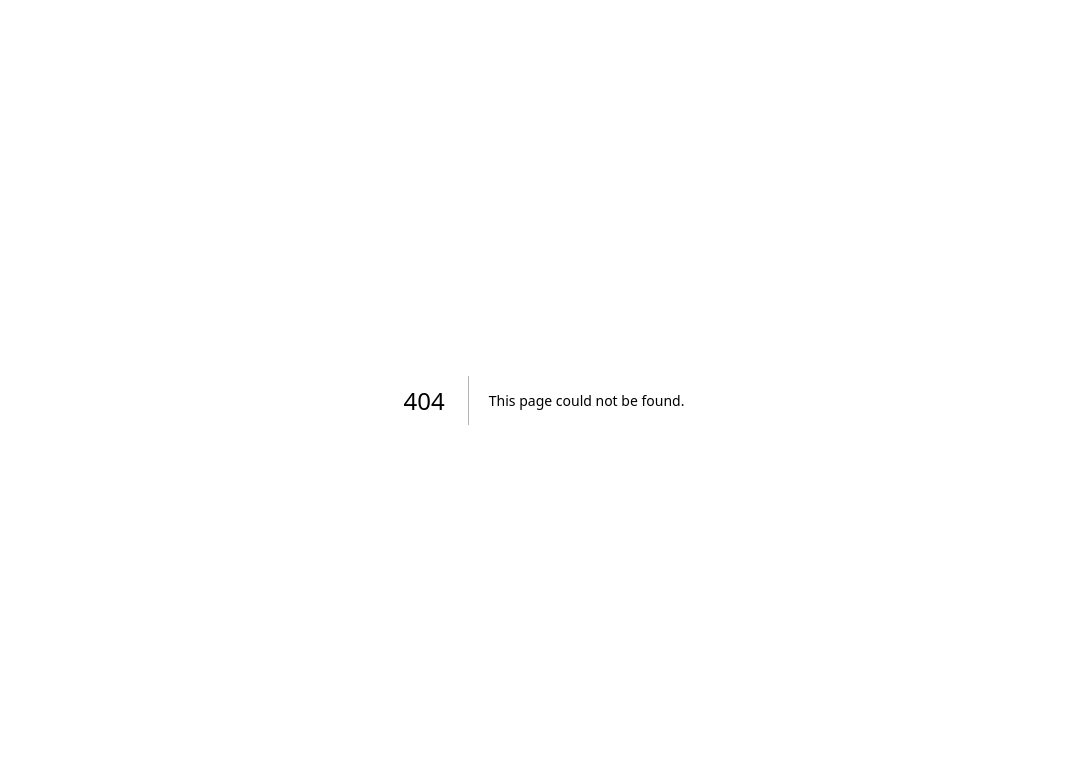
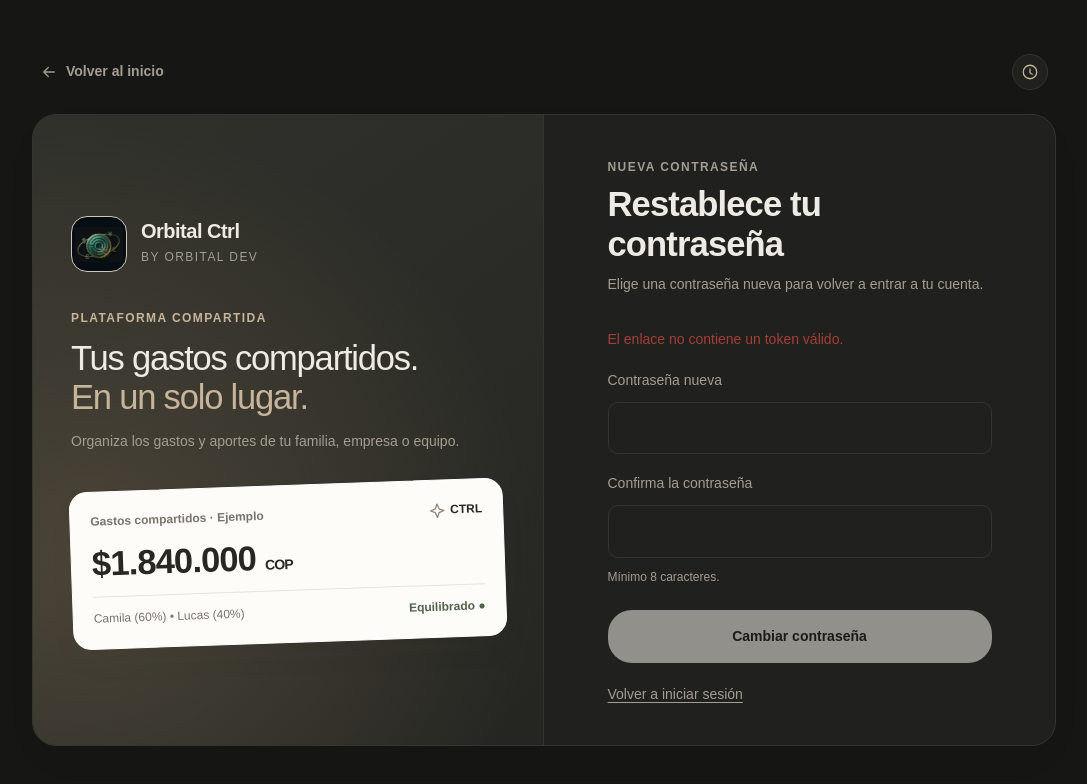
Before and after one commit to Racknar0/ctrl-orbital-dev-front, a Next.js app: page /reset-password in a window 1280 px wide. Before the commit this address had no page. Shown: the top 784 px of the page, without its empty margins (96-1183 px from the left). Built offline with nearby package versions, Linux system fonts and the light colour scheme; no server answers; a web font is replaced by a local one.

Commit message:
Add email verification and password recovery screens

```diff
--- /dev/null
+++ b/src/app/(public)/components/AuthActionPage/AuthActionPage.jsx
@@ -0,0 +1,135 @@
+"use client";
+
+import { useState } from 'react';
+import Link from 'next/link';
+import { useSearchParams } from 'next/navigation';
+import HttpService from '@/services/HttpService';
+import LoginHeader from '../../login/components/LoginHeader/LoginHeader';
+import LoginShowcase from '../../login/components/LoginShowcase/LoginShowcase';
+import './AuthActionPage.scss';
+
+const actionCopy = {
+  verify: {
+    eyebrow: 'VERIFICACIÓN DE CUENTA',
+    title: 'Confirma tu correo',
+    description: 'Activa tu cuenta con el enlace que enviamos a tu correo.',
+    successLink: 'Ir a iniciar sesión',
+  },
+  forgot: {
+    eyebrow: 'RECUPERAR ACCESO',
+    title: '¿Olvidaste tu contraseña?',
+    description: 'Escribe el correo de tu cuenta y te enviaremos un enlace para cambiarla.',
+    successLink: 'Volver a iniciar sesión',
+  },
+  reset: {
+    eyebrow: 'NUEVA CONTRASEÑA',
+    title: 'Restablece tu contraseña',
+    description: 'Elige una contraseña nueva para volver a entrar a tu cuenta.',
+    successLink: 'Ir a iniciar sesión',
+  },
+};
+
+export default function AuthActionPage({ mode }) {
+  const searchParams = useSearchParams();
+  const token = searchParams.get('token') || '';
+  const [notice, setNotice] = useState('');
+  const [isSuccess, setIsSuccess] = useState(false);
+  const [isSubmitting, setIsSubmitting] = useState(false);
+  const copy = actionCopy[mode];
+
+  async function handleSubmit(event) {
+    event.preventDefault();
+    setNotice('');
+    setIsSubmitting(true);
+
+    const form = new FormData(event.currentTarget);
+    let url;
+    let payload;
+
+    if (mode === 'verify') {
+      url = '/api/auth/verify-email';
+      payload = { token };
+    } else if (mode === 'forgot') {
+      url = '/api/auth/forgot-password';
+      payload = { email: String(form.get('email') || '').trim() };
+    } else {
+      const password = String(form.get('password') || '');
+      const confirmPassword = String(form.get('confirmPassword') || '');
+      if (password !== confirmPassword) {
+        setNotice('Las contraseñas no coinciden.');
+        setIsSubmitting(false);
+        return;
+      }
+      url = '/api/auth/reset-password';
+      payload = { token, password };
+    }
+
+    try {
+      const { data } = await new HttpService().postData(url, payload);
+      setNotice(data.message || 'Listo.');
+      setIsSuccess(true);
+    } catch (error) {
+      setNotice(error.response?.data?.message || 'No pudimos completar la solicitud. Inténtalo de nuevo.');
+      setIsSuccess(false);
+    } finally {
+      setIsSubmitting(false);
+    }
+  }
+
+  return (
+    <main className="login">
+      <div className="login__container">
+        <LoginHeader />
+        <div className="login__frame">
+          <LoginShowcase />
+          <section className="login__content" aria-labelledby="auth-action-title">
+            <div className="auth-action">
+              <span className="auth-action__eyebrow">{copy.eyebrow}</span>
+              <h1 id="auth-action-title">{copy.title}</h1>
+              <p className="auth-action__description">{copy.description}</p>
+
+              {isSuccess ? (
+                <div className="auth-action__result">
+                  <p className="auth-action__notice auth-action__notice--success" role="status">{notice}</p>
+                  <Link className="auth-action__link" href="/login?mode=login">{copy.successLink}</Link>
+                </div>
+              ) : mode === 'verify' ? (
+                <form onSubmit={handleSubmit}>
+                  {!token && <p className="auth-action__notice" role="alert">El enlace no contiene un token válido.</p>}
+                  <button className="auth-action__submit" type="submit" disabled={isSubmitting || !token}>
+                    {isSubmitting ? 'Verificando…' : 'Verificar correo'}
+                  </button>
+                </form>
+              ) : mode === 'forgot' ? (
+                <form onSubmit={handleSubmit}>
+                  <label htmlFor="forgot-email">Correo electrónico</label>
+                  <input id="forgot-email" name="email" type="email" autoComplete="email" required />
+                  <button className="auth-action__submit" type="submit" disabled={isSubmitting}>
+                    {isSubmitting ? 'Enviando…' : 'Enviar enlace'}
+                  </button>
+                  {notice && <p className="auth-action__notice" role="status">{notice}</p>}
+                </form>
+              ) : (
+                <form onSubmit={handleSubmit}>
+                  {!token && <p className="auth-action__notice" role="alert">El enlace no contiene un token válido.</p>}
+                  <label htmlFor="reset-password">Contraseña nueva</label>
+                  <input id="reset-password" name="password" type="password" autoComplete="new-password" minLength={8} required />
+                  <label htmlFor="reset-confirm-password">Confirma la contraseña</label>
+                  <input id="reset-confirm-password" name="confirmPassword" type="password" autoComplete="new-password" minLength={8} required />
+                  <small>Mínimo 8 caracteres.</small>
+                  <button className="auth-action__submit" type="submit" disabled={isSubmitting || !token}>
+                    {isSubmitting ? 'Guardando…' : 'Cambiar contraseña'}
+                  </button>
+                </form>
+              )}
+
+              {!isSuccess && mode === 'verify' && notice && <p className="auth-action__notice" role="alert">{notice}</p>}
+              {!isSuccess && mode === 'reset' && notice && <p className="auth-action__notice" role="alert">{notice}</p>}
+              {!isSuccess && <Link className="auth-action__back" href="/login?mode=login">Volver a iniciar sesión</Link>}
+            </div>
+          </section>
+        </div>
+      </div>
+    </main>
+  );
+}
--- /dev/null
+++ b/src/app/(public)/components/AuthActionPage/AuthActionPage.scss
@@ -0,0 +1,105 @@
+.auth-action {
+  width: 100%;
+  max-width: 384px;
+  margin-inline: auto;
+
+  &__eyebrow {
+    color: var(--login-muted);
+    font-size: var(--text-caption);
+    font-weight: var(--weight-bold);
+    letter-spacing: var(--tracking-label);
+  }
+
+  h1 {
+    margin: 6px 0 8px;
+    font-size: var(--text-section-title);
+    font-weight: var(--weight-bold);
+    line-height: var(--leading-heading);
+    letter-spacing: var(--tracking-heading);
+  }
+
+  &__description {
+    margin: 0 0 24px;
+    color: var(--login-muted);
+    font-size: var(--text-small);
+  }
+
+  form {
+    display: grid;
+    gap: 10px;
+  }
+
+  label {
+    margin-top: 8px;
+    color: var(--login-muted);
+    font-size: var(--text-small);
+    font-weight: var(--weight-medium);
+  }
+
+  input {
+    width: 100%;
+    min-width: 0;
+    padding: 12px 14px;
+    border: 1px solid var(--login-line);
+    border-radius: 10px;
+    background: transparent;
+    color: var(--login-ink);
+    font-size: var(--text-body);
+  }
+
+  small {
+    color: var(--login-muted);
+    font-size: var(--text-caption);
+  }
+
+  &__submit,
+  &__link {
+    display: flex;
+    justify-content: center;
+    align-items: center;
+    width: 100%;
+    margin-top: 12px;
+    padding: 14px 20px;
+    border: 1px solid transparent;
+    border-radius: 24px;
+    background: var(--login-ink);
+    color: var(--login-paper);
+    font-size: var(--text-small);
+    font-weight: var(--weight-bold);
+    text-align: center;
+    text-decoration: none;
+
+    &:disabled {
+      cursor: not-allowed;
+      opacity: .55;
+    }
+
+    &:hover:not(:disabled) {
+      opacity: .9;
+    }
+  }
+
+  &__notice {
+    margin: 8px 0 0;
+    color: #a43e35;
+    font-size: var(--text-small);
+
+    &--success {
+      color: #347354;
+    }
+  }
+
+  &__result {
+    display: grid;
+    gap: 12px;
+  }
+
+  &__back {
+    display: inline-block;
+    margin-top: 20px;
+    color: var(--login-muted);
+    font-size: var(--text-small);
+    text-decoration: underline;
+    text-underline-offset: 3px;
+  }
+}
--- /dev/null
+++ b/src/app/(public)/reset-password/page.jsx
@@ -0,0 +1,12 @@
+import { Suspense } from 'react';
+import AuthActionPage from '../components/AuthActionPage/AuthActionPage';
+import '../login/Login.scss';
+
+export const metadata = {
+  title: 'Nueva contraseña | Orbital Ctrl',
+  description: 'Crea una nueva contraseña para tu cuenta de Orbital Ctrl.',
+};
+
+export default function ResetPasswordPage() {
+  return <Suspense fallback={<p role="status">Preparando formulario…</p>}><AuthActionPage mode="reset" /></Suspense>;
+}
```
Also changed, not shown: src/app/(public)/forgot-password/page.jsx (added, +12 -0 lines), src/app/(public)/login/components/LoginForm/LoginForm.jsx (+8 -2 lines), src/app/(public)/verify-email/page.jsx (added, +12 -0 lines).
